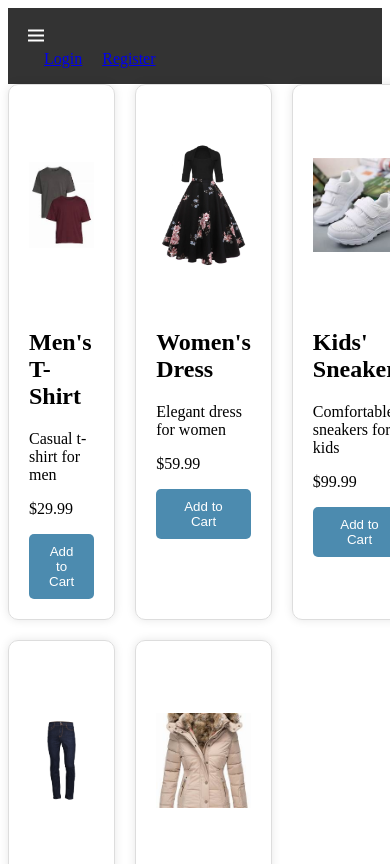
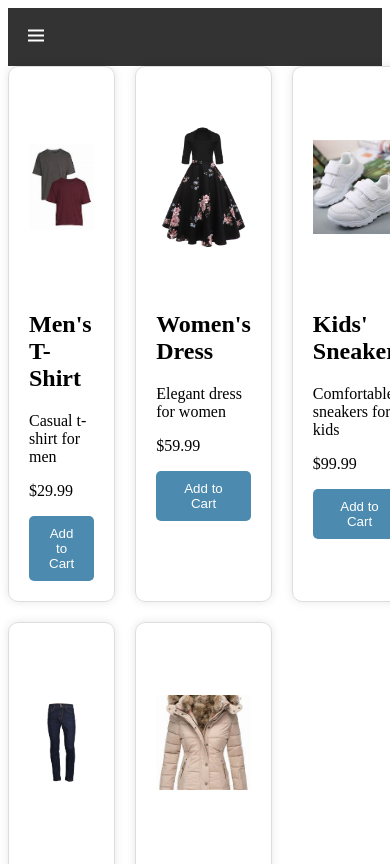
Before and after one commit to Magagane/shopping-e-comm, a plain HTML site: page products.html in a window 390 px wide. Shown: the top 864 px of the page. Drawn offline with nearby package versions, Linux system fonts and the light colour scheme.

Commit message:
Add files via upload
Added hamburger menu functionality to products page, removed authentication links from index and products pages

```diff
--- a/products.html
+++ b/products.html
@@ -21,8 +21,8 @@
             <li><a href="cart.html"><i class='bx bx-cart'></i><span id="cart-count">0</span></a></li>
      </ul>
      <ul class="auth-links">
-        <li><a href="login.html">Login</a></li>
-        <li><a href="register.html">Register</a></li>
+        <!--<li><a href="login.html">Login</a></li>-->
+        <!--<li><a href="register.html">Register</a></li>-->
      </ul>
     </nav>
     <div id="product-grid"></div>
--- a/products.js
+++ b/products.js
@@ -35,6 +35,13 @@
                 successMessageElement.remove();
             },2000);
         }
+                const hamburgerMenu=document.querySelector('.hamburger-menu');
+        const navLinks=document.querySelector('.nav-links');
+
+        hamburgerMenu.addEventListener('click',()=>{
+            navLinks.classList.toggle('active');
+        });
+
         fetch('products.json')
         .then(response=>response.json())
         .then(data=>{
```
Also changed, not shown: index.html (+2 -2 lines).
